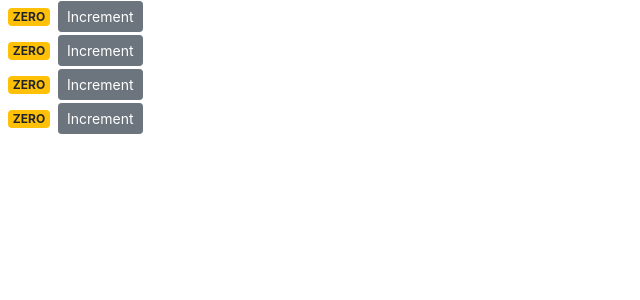
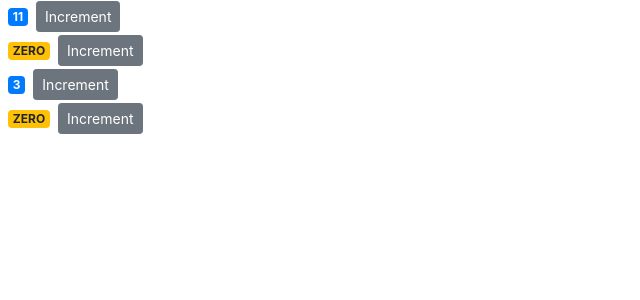
Before and after one commit to Modekai/Jambo-retail-store, a React (Create React App) app in the folder counter-app/: page / in a window 1280 px wide. Shown: the top 300 px of the page, without its empty margins (0-640 px from the left). Built offline with nearby package versions, Linux system fonts and the light colour scheme.

Commit message:
mapping components into another one and adding content inside jsx tags.

```diff
--- a/counter-app/src/components/counter.jsx
+++ b/counter-app/src/components/counter.jsx
@@ -2,7 +2,7 @@
 
 class Counter extends Component {
   state = {
-    count: 0
+    count: this.props.value
   };
 
   // constructor() {
--- a/counter-app/src/components/counters.jsx
+++ b/counter-app/src/components/counters.jsx
@@ -2,14 +2,22 @@
 import Counter from "./counter";
 
 class Counters extends Component {
-  state = {};
+  state = {
+    counters: [
+      { id: 1, value: 11 },
+      { id: 2, value: 0 },
+      { id: 3, value: 3 },
+      { id: 4, value: 0 }
+    ]
+  };
   render() {
     return (
       <div>
-        <Counter />
-        <Counter />
-        <Counter />
-        <Counter />
+        {this.state.counters.map(counter => (
+          <Counter key={counter.id} value={counter.value}>
+            <h4>Title</h4>
+          </Counter>
+        ))}
       </div>
     );
   }
```
